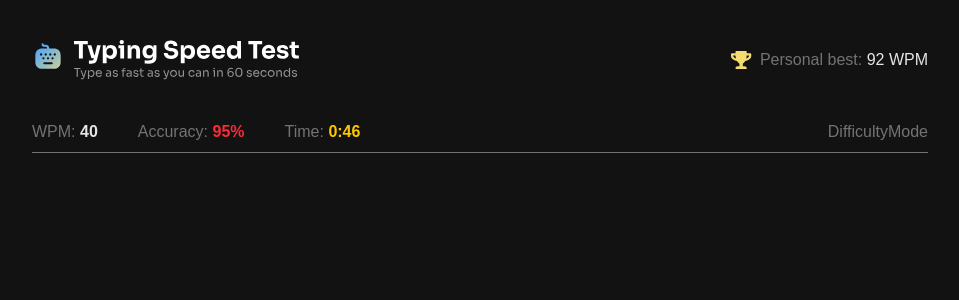
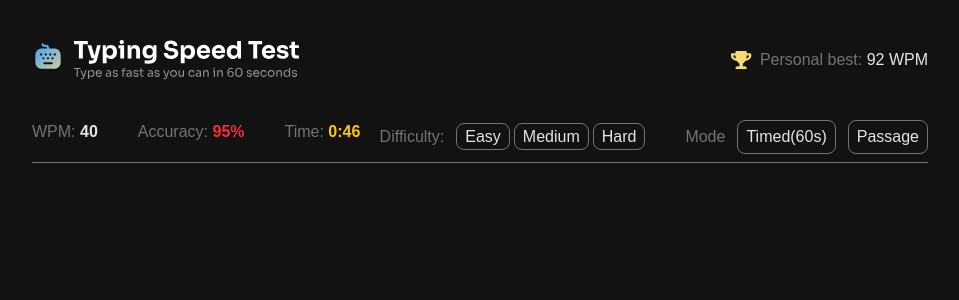
Before and after one commit to Zer0-Gravity/mini-react-project, a React (Vite) app in the folder typing-test/: page / in a window 1280 px wide. Shown: the top 300 px of the page, without its empty margins (160-1119 px from the left). Built offline with nearby package versions, Linux system fonts and the light colour scheme.

Commit message:
Feat: Add input radio component Style: Input component

```diff
--- /dev/null
+++ b/typing-test/src/Component/Input.tsx
@@ -0,0 +1,23 @@
+interface InputProps {
+    value: string;
+    text: string;
+    name: string;
+}
+
+function Input({ value, text, name }: InputProps) {
+    return (
+        <label className="border border-neutral-500 px-2 py-1 rounded-lg has-checked:border-blue-600">
+            <input
+                type="radio"
+                name={name}
+                className="peer hidden"
+                value={value}
+            />
+            <span className="text-neutral-200 peer-checked:text-blue-600">
+                {text}
+            </span>
+        </label>
+    );
+}
+
+export default Input;
--- a/typing-test/src/TypingTest.tsx
+++ b/typing-test/src/TypingTest.tsx
@@ -1,3 +1,5 @@
+import Input from "./Component/Input";
+
 function TypingTest() {
     return (
         <main className="mt-10 flex flex-col gap-10 items-center">
@@ -13,28 +15,41 @@ function TypingTest() {
                 </div>
             </header>
 
-            {/* Control bar section */}
+            {/* Label section */}
             <section className="flex justify-between border-b border-b-neutral-500 w-[70%]">
                 <div className="flex gap-10">
                     <h1 className="text-neutral-500">
-                        WPM:{" "}
-                        <span className="text-neutral-200 font-bold">40</span>
+                        WPM:
+                        <span className="text-neutral-200 font-bold"> 40</span>
                     </h1>
                     <h1 className="text-neutral-500">
-                        Accuracy:{" "}
-                        <span className="text-red-500 font-bold">95%</span>
+                        Accuracy:
+                        <span className="text-red-500 font-bold"> 95%</span>
                     </h1>
                     <h1 className="text-neutral-500">
-                        Time:{" "}
-                        <span className="text-yellow-400 font-bold">0:46</span>
+                        Time:
+                        <span className="text-yellow-400 font-bold"> 0:46</span>
                     </h1>
                 </div>
-                <div className="flex mb-2">
-                    <div>
-                        <h1 className="text-neutral-500">Difficulty</h1>
+
+                {/* Control bar section */}
+                <div className="flex mb-2 gap-10">
+                    <div className="flex gap-3 items-center">
+                        <h1 className="text-neutral-500">Difficulty: </h1>
+                        <div className="space-x-1">
+                            <Input text="Easy" value="easy" name="difficulty" />
+                            <Input
+                                text="Medium"
+                                value="medium"
+                                name="difficulty"
+                            />
+                            <Input text="Hard" value="hard" name="difficulty" />
+                        </div>
                     </div>
-                    <div>
+                    <div className="flex gap-3 items-center">
                         <h1 className="text-neutral-500">Mode</h1>
+                        <Input text="Timed(60s)" value="60" name="mode" />
+                        <Input text="Passage" value="Passage" name="mode" />
                     </div>
                 </div>
             </section>
```
